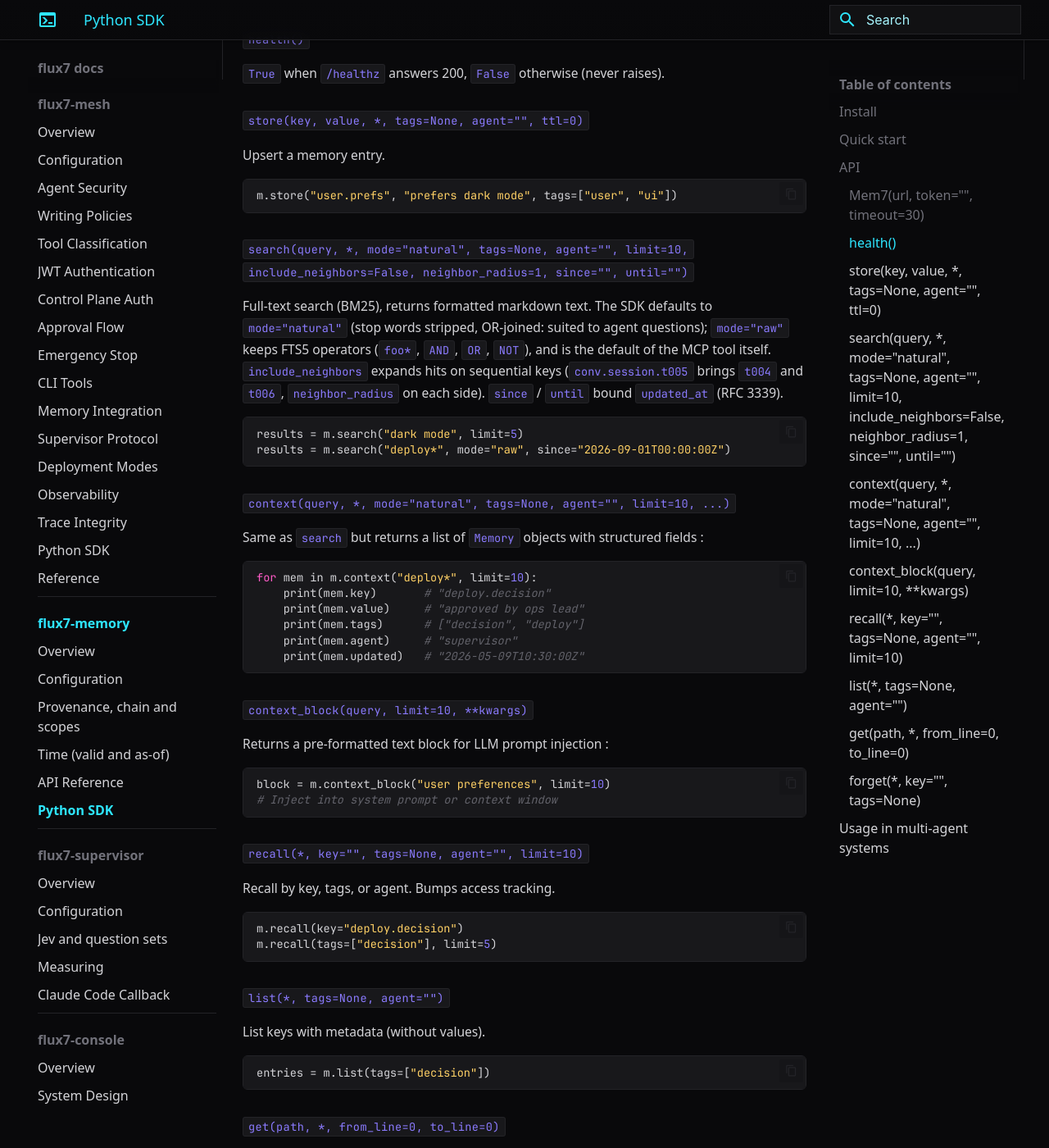
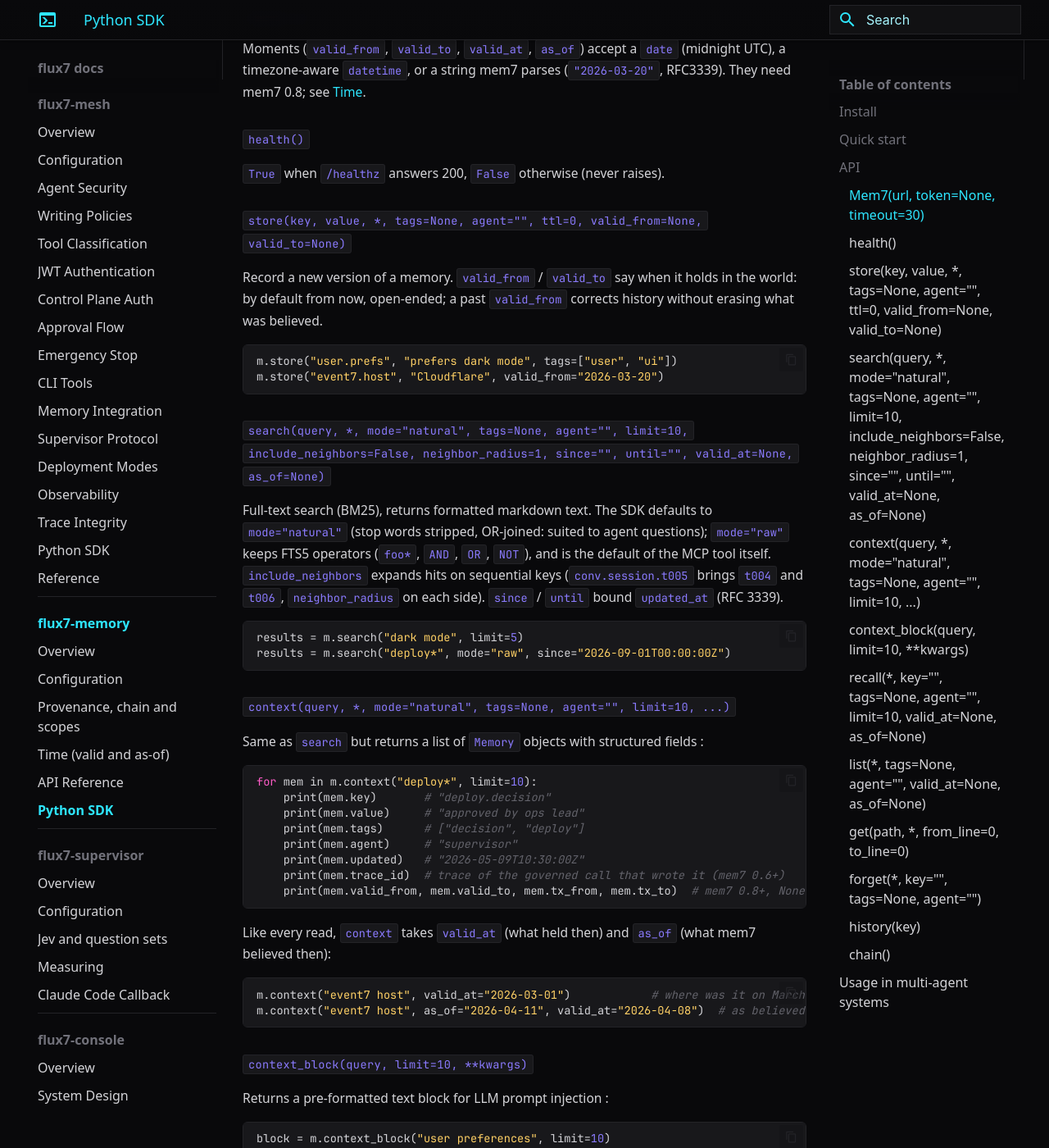
Before and after one commit to KTCrisis/flux7-docs, an MkDocs documentation site: the page built from docs/mem7/python-sdk.md, in a window 1280 px wide and 1400 px high, scrolled down 1208 px. Shown: the whole window at 82% size. Built offline with MkDocs 1.6.1 and Material for MkDocs 9.7.7, drawn with Linux system fonts in a browser that asks for light colours; some web fonts are replaced; some of the changed text lies outside the part shown.

Commit message:
docs(mem7): Python SDK 0.8
Co-Authored-By: Claude Opus 5.5 (1M context) <noreply@anthropic.com>
Claude-Session: https://claude.ai/code/session_015sCEoLuJcrMipNLkeBYDLr

````diff
--- a/docs/mem7/python-sdk.md
+++ b/docs/mem7/python-sdk.md
@@ -40,23 +40,26 @@ for mem in m.context("deployment approval", limit=5):
 
 Every argument after the first positional one is keyword-only.
 
-### `Mem7(url, token="", timeout=30)`
+### `Mem7(url, token=None, timeout=30)`
 
-Create a client connected to a running `mem7 serve` instance. `timeout` is in seconds. Errors raise `Mem7Error`.
+Create a client connected to a running `mem7 serve` instance. `token=None` reads `MEM7_TOKEN` from the environment; `""` sends none. `timeout` is in seconds. Errors raise `Mem7Error`.
+
+Moments (`valid_from`, `valid_to`, `valid_at`, `as_of`) accept a `date` (midnight UTC), a timezone-aware `datetime`, or a string mem7 parses (`"2026-03-20"`, RFC3339). They need mem7 0.8; see [Time](time.md).
 
 ### `health()`
 
 `True` when `/healthz` answers 200, `False` otherwise (never raises).
 
-### `store(key, value, *, tags=None, agent="", ttl=0)`
+### `store(key, value, *, tags=None, agent="", ttl=0, valid_from=None, valid_to=None)`
 
-Upsert a memory entry.
+Record a new version of a memory. `valid_from` / `valid_to` say when it holds in the world: by default from now, open-ended; a past `valid_from` corrects history without erasing what was believed.
 
 ```python
 m.store("user.prefs", "prefers dark mode", tags=["user", "ui"])
+m.store("event7.host", "Cloudflare", valid_from="2026-03-20")
 ```
 
-### `search(query, *, mode="natural", tags=None, agent="", limit=10, include_neighbors=False, neighbor_radius=1, since="", until="")`
+### `search(query, *, mode="natural", tags=None, agent="", limit=10, include_neighbors=False, neighbor_radius=1, since="", until="", valid_at=None, as_of=None)`
 
 Full-text search (BM25), returns formatted markdown text. The SDK defaults to `mode="natural"` (stop words stripped, OR-joined: suited to agent questions); `mode="raw"` keeps FTS5 operators (`foo*`, `AND`, `OR`, `NOT`), and is the default of the MCP tool itself. `include_neighbors` expands hits on sequential keys (`conv.session.t005` brings `t004` and `t006`, `neighbor_radius` on each side). `since` / `until` bound `updated_at` (RFC 3339).
 
@@ -76,6 +79,15 @@ for mem in m.context("deploy*", limit=10):
     print(mem.tags)      # ["decision", "deploy"]
     print(mem.agent)     # "supervisor"
     print(mem.updated)   # "2026-05-09T10:30:00Z"
+    print(mem.trace_id)  # trace of the governed call that wrote it (mem7 0.6+)
+    print(mem.valid_from, mem.valid_to, mem.tx_from, mem.tx_to)  # mem7 0.8+, None = open
+```
+
+Like every read, `context` takes `valid_at` (what held then) and `as_of` (what mem7 believed then):
+
+```python
+m.context("event7 host", valid_at="2026-03-01")            # where was it on March 1st
+m.context("event7 host", as_of="2026-04-11", valid_at="2026-04-08")  # as believed on the 11th
 ```
 
 ### `context_block(query, limit=10, **kwargs)`
@@ -87,7 +99,7 @@ block = m.context_block("user preferences", limit=10)
 # Inject into system prompt or context window
 ```
 
-### `recall(*, key="", tags=None, agent="", limit=10)`
+### `recall(*, key="", tags=None, agent="", limit=10, valid_at=None, as_of=None)`
 
 Recall by key, tags, or agent. Bumps access tracking.
 
@@ -96,7 +108,7 @@ m.recall(key="deploy.decision")
 m.recall(tags=["decision"], limit=5)
 ```
 
-### `list(*, tags=None, agent="")`
+### `list(*, tags=None, agent="", valid_at=None, as_of=None)`
 
 List keys with metadata (without values).
 
@@ -112,14 +124,27 @@ Read a workspace file.
 content = m.get("memory/2026-05-09.md")
 ```
 
-### `forget(*, key="", tags=None)`
+### `forget(*, key="", tags=None, agent="")`
 
-Delete by key and/or tags. Appends a tombstone to the markdown workspace.
+Stop believing a key and/or every key with these tags. Appends a signed tombstone to the markdown workspace; a read `as_of` an earlier moment still sees what was forgotten.
 
 ```python
-m.forget(key="user.prefs")
+m.forget(key="user.prefs", agent="claude")
 m.forget(tags=["temp"])
 ```
+
+### `history(key)`
+
+The life of one key, oldest first, as a list of `HistoryEvent` (`when`, `what`, `agent`, `trace`, `seal`, `valid`). mem7 0.7+.
+
+```python
+for ev in m.history("event7.host"):
+    print(ev.when, ev.what, ev.agent, ev.valid, ev.trace, ev.seal)
+```
+
+### `chain()`
+
+The workspace's hash chain report, as `mem7 verify` prints it: `{"holds": bool, "report": {"entries", "sealed", "legacy", "keyed", "break"}}`. mem7 0.7+.
 
 ## Usage in multi-agent systems
 
````
